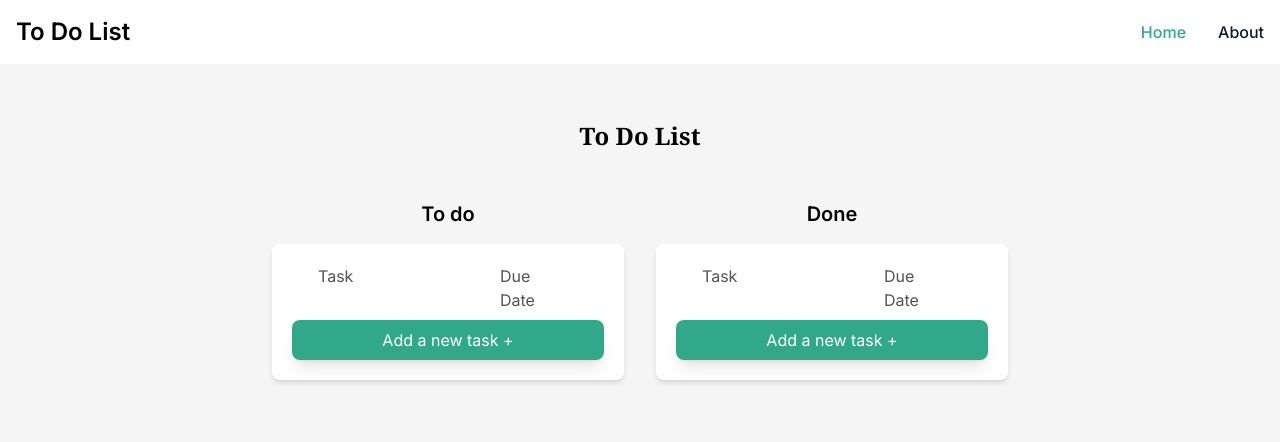
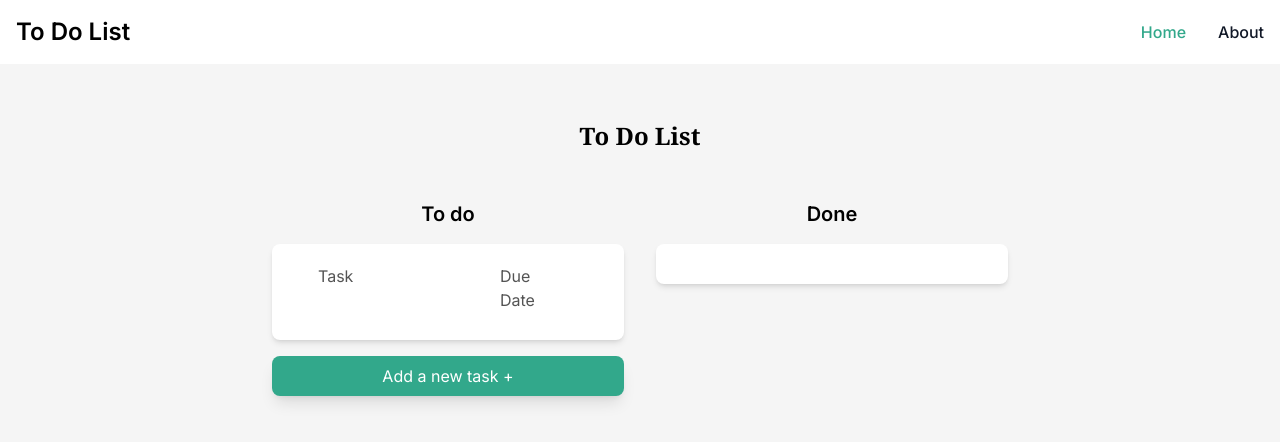
Before and after one commit to melodiaz23/to-do-list, a Next.js app: page / in a window 1280 px wide. Shown: the top 442 px of the page. Built offline with nearby package versions, Linux system fonts and the light colour scheme.

Commit message:
improve funcionalities

```diff
--- a/src/app/page.tsx
+++ b/src/app/page.tsx
@@ -6,6 +6,10 @@ import { v4 as uuidv4 } from 'uuid'; // Generate unique IDs
 import { Task } from '@/types';
 import DatePicker from '@/components/Datepicker';
 import { DndContext } from '@dnd-kit/core';
+import {
+  horizontalListSortingStrategy,
+  SortableContext,
+} from '@dnd-kit/sortable';
 
 export default function Home() {
   // const [tasks, setTasks] = useState<Task[]>([]);
@@ -21,9 +25,11 @@ export default function Home() {
         </h1>
         <div className="grid grid-cols-2 gap-8 w-2/3 justify-self-center">
           <DndContext>
+            <SortableContext
+              items={[todoId, doneId]}
+              strategy={horizontalListSortingStrategy}>
               <div>
                 <h2 className="text-xl font-semibold text-center p-4">To do</h2>
-
                 <TasksContainer
                   // setTasks={setTasks}
                   // tasks={tasks}
@@ -31,9 +37,9 @@ export default function Home() {
                   type="todo"
                 />
               </div>
+
               <div>
                 <h2 className="text-xl font-semibold text-center p-4">Done</h2>
-
                 <TasksContainer
                   // setTasks={setTasks}
                   // tasks={tasks}
@@ -41,6 +47,7 @@ export default function Home() {
                   type="done"
                 />
               </div>
+            </SortableContext>
           </DndContext>
         </div>
         {/* <button className="text-white bg-[#32a88b] hover:bg-sky-600 shadow-lg text-base  px-4 py-1.5 rounded-lg w-44 justify-self-end leading-7">
--- a/src/components/Tasks.tsx
+++ b/src/components/Tasks.tsx
@@ -16,6 +16,7 @@ interface TasksProps {
   updateTask: (id: string, task: string, dueDate: Date | null) => void;
   // setInputField: (value: boolean) => void;
   lastElement: boolean;
+  setEnableAddBtn: (value: boolean) => void;
 }
 
 const Tasks = (props: TasksProps) => {
@@ -26,9 +27,16 @@ const Tasks = (props: TasksProps) => {
     removeTask,
     // setInputField,
     lastElement,
+    setEnableAddBtn,
   } = props;
 
   const [editMode, setEditMode] = useState(false);
+
+  useEffect(() => {
+    if (isDragging) {
+      setEnableAddBtn(false);
+    }
+  });
 
   const {
     attributes,
@@ -40,7 +48,7 @@ const Tasks = (props: TasksProps) => {
   } = useSortable({
     id: task.id,
     data: {
-      type: 'task-container',
+      type: 'task',
       task,
     },
     disabled: editMode, // Disable dragging if in edit mode
--- a/src/components/TasksContainer.tsx
+++ b/src/components/TasksContainer.tsx
@@ -17,6 +17,7 @@ import {
   horizontalListSortingStrategy,
   verticalListSortingStrategy,
   arrayMove,
+  useSortable,
 } from '@dnd-kit/sortable';
 import React, { useEffect, useMemo, useState } from 'react';
 import { createPortal } from 'react-dom';
@@ -28,6 +29,8 @@ import CalendarDaysIcon from '@/icons/CalendarDaysIcon';
 import DatePicker from '../components/Datepicker';
 import ReactDOM from 'react-dom';
 import { HtmlContext } from 'next/dist/server/future/route-modules/app-page/vendored/contexts/entrypoints';
+import { type } from 'os';
+import { CSS } from '@dnd-kit/utilities';
 
 interface TaskContainerProps {
   type: string;
@@ -36,17 +39,40 @@ interface TaskContainerProps {
 }
 
 export default function TasksContainer(props: TaskContainerProps) {
-  // const { type, tasks, setTasks } = props;
+  const { type } = props;
   const [tasks, setTasks] = useState<Task[]>([]);
   const [inputValue, setInputValue] = useState('');
   const [inputField, setInputField] = useState(false); // Input field state when creating new task
   const [adding, setAdding] = useState(false);
   const [tasksDone, setTasksDone] = useState([]);
 
+  const [enableAddBtn, setEnableAddBtn] = useState(true);
+
   const columnId = useMemo(() => uuidv4(), []);
 
   const removeTask = (id: string) => {
     setTasks(tasks.filter((task) => task.id !== id));
+  };
+
+  const {
+    attributes,
+    listeners,
+    setNodeRef,
+    transform,
+    transition,
+    isDragging,
+  } = useSortable({
+    id: type,
+    data: {
+      type: 'task-contaimer',
+    },
+    disabled: enableAddBtn, // Disable dragging if a task is being added
+  });
+
+  const style = {
+    transform: CSS.Transform.toString(transform),
+    transition,
+    // cursor: isDragging ? 'grabbing' : 'pointer', // Change cursor when dragging
   };
 
   // ACTIVE CARD
@@ -73,13 +99,13 @@ export default function TasksContainer(props: TaskContainerProps) {
       task: inputValue || '',
       dueDate: null,
     };
-    // if (tasks.length > 0 && inputField && tasks[tasks.length - 1].task === '') {
-    //   console.log('CANT CREATE TASK');
-    //   return;
-    // } else {
+    if (tasks.length > 0 && tasks[tasks.length - 1].task === '') {
+      console.log('CANT CREATE TASK');
+      return;
+    } else {
       setTasks([...tasks, newTask]);
       setInputField(true);
-    // }
+    }
   };
 
   const updateTask = (id: Id, taskValue: string, dueDate: Date | null) => {
@@ -105,15 +131,16 @@ export default function TasksContainer(props: TaskContainerProps) {
 
   // DRAG AND DROP
   const onDragStart = (event: DragStartEvent) => {
-    if (event.active.data.current?.type === 'task-container') {
+    console.log(event);
+    if (event.active.data.current?.type === 'task') {
       setActiveCard(event.active.data.current.task);
       return;
     }
   };
 
   const onDragEnd = (event: DragEndEvent) => {
+    console.log(event);
     setActiveCard(null);
-    // setTasksDone(null);
 
     const { active, over } = event;
 
@@ -153,35 +180,71 @@ export default function TasksContainer(props: TaskContainerProps) {
     const isActiveTask = active.data.current?.type === 'task-container';
     const isOverTask = over.data.current?.type === 'task-container';
 
+    if (!isActiveTask && !isOverTask) {
+      return;
+    }
+
+    console.log(active.data.current?.type, over.data.current?.type);
+
+    // Droping within the TODO list
+
     if (isActiveTask && isOverTask) {
       setTasks((tasks) => {
+        // to find the index
         const activeIndex = tasks.findIndex((task) => task.id === activeTaskId);
         const overIndex = tasks.findIndex((task) => task.id === overTaskId);
 
-        tasks[activeIndex].columnId = tasks[overIndex].columnId;
+        // to change the type
+        tasks[overIndex].type = tasks[activeIndex].type;
 
         return arrayMove(tasks, activeIndex, overIndex);
       });
     }
-    // Droping within the TODO list
+
+    // const isActiveTask = active.data.current?.type === 'task'
+    // const isOverTask = over.data.current?.type === 'task'
+
+    // if (isActiveTask && isOverTask) {
+    //   setTasks((tasks) => {
+    //     const activeIndex = tasks.findIndex((task) => task.id === activeTaskId);
+    //     const overIndex = tasks.findIndex((task) => task.id === overTaskId);
+    //     return arrayMove(tasks, activeIndex, overIndex);
+    //   });
+    // }
 
     // Droping to a DONE list
+    const isOverDone = over.data.current?.type === 'done';
 
-    // if (active.data.current?.type === 'task-container') {
-    //   if (over.data.current?.type === 'task-container') {
-    //     return;
-    //   }
-    //   if (over.data.current?.type === 'done') {
-    //     setTasksDone([...tasksDone, active.data.current?.task]);
-    //     setTasks((tasks) =>
-    //       tasks.filter((task) => task.id !== active.data.current?.task.id)
-    //     );
-    //   }
+    // if (isActiveTask && isOverDone) {
+    //   setTasks((tasks) => {
+    //     // to find the index
+    //     const activeIndex = tasks.findIndex((task) => task.id === activeTaskId);
+
+    //     // to change the type
+    //     tasks[overIndex].type = over.type
+
+    //     return arrayMove(tasks, activeIndex, overIndex);
+    //   });
     // }
   };
 
+  if (isDragging) {
     return (
-    <div>
+      <div
+        className="relative flex text-white bg-[#32a88b] shadow-lg text-base opacity-60 border-2 border-rose-300 h-10 px-4 py-1.5 rounded-lg w-full leading-7 cursor-grab"
+        ref={setNodeRef}
+        style={style}
+        {...attributes}
+        {...listeners}></div>
+    );
+  }
+
+  return (
+    <div
+      ref={setNodeRef}
+      style={style}
+      {...attributes}
+      {...listeners}>
       <DndContext
         collisionDetection={closestCenter}
         onDragStart={onDragStart}
@@ -190,10 +253,12 @@ export default function TasksContainer(props: TaskContainerProps) {
         sensors={sensors}
         id="instanceId">
         <div className=" bg-white rounded-lg p-5 mb-4 shadow-md text-[#545454]">
+          <span style={{ display: type === 'done' ? 'none' : 'block' }}>
             <div className="grid grid-cols-2 pb-2">
               <div className="w-2/3 justify-self-center">Task</div>
               <div className="w-1/3 justify-self-center">Due Date</div>
             </div>
+          </span>
 
           <div className="grid gap-2">
             <SortableContext
@@ -208,15 +273,36 @@ export default function TasksContainer(props: TaskContainerProps) {
                     updateTask={updateTask}
                     removeTask={removeTask}
                     // setInputField={setInputField}
+                    setEnableAddBtn={setEnableAddBtn}
                     lastElement={idx === tasks.length - 1}
                   />
                 );
               })}
             </SortableContext>
+          </div>
+        </div>
+
+        {ReactDOM.createPortal(
+          <DragOverlay>
+            {activeCard && (
+              <Tasks
+                task={activeCard}
+                createTask={createTask}
+                updateTask={updateTask}
+                removeTask={removeTask}
+                // setInputField={setInputField}
+                setEnableAddBtn={setEnableAddBtn}
+                lastElement={false}></Tasks>
+            )}
+          </DragOverlay>,
+          document.body
+        )}
+      </DndContext>
       <form
         name="task"
         id="task"
-              className="grid gap-2">
+        className="grid gap-2"
+        style={{ display: type === 'done' ? 'none' : 'block' }}>
         <div className="flex justify-between text-white bg-[#32a88b] shadow-lg text-base  px-4 py-1.5 rounded-lg w-full leading-7">
           <div className="w-full">
             <button
@@ -235,23 +321,5 @@ export default function TasksContainer(props: TaskContainerProps) {
         </div>
       </form>
     </div>
-        </div>
-
-        {ReactDOM.createPortal(
-          <DragOverlay>
-            {activeCard && (
-              <Tasks
-                task={activeCard}
-                createTask={createTask}
-                updateTask={updateTask}
-                removeTask={removeTask}
-                // setInputField={setInputField}
-                lastElement={false}></Tasks>
-            )}
-          </DragOverlay>,
-          document.body
-        )}
-      </DndContext>
-    </div>
   );
 }
```
Lines whose indentation alone changed are shown as unchanged.
